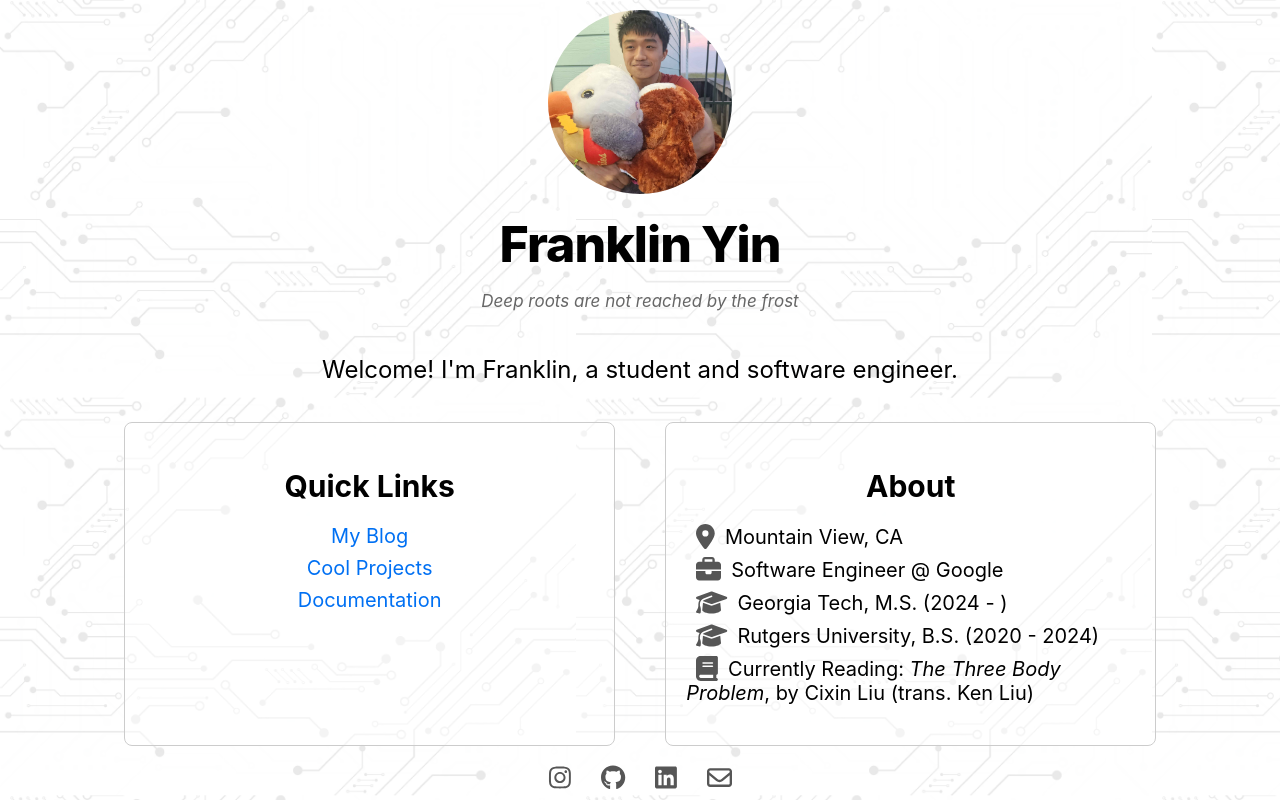
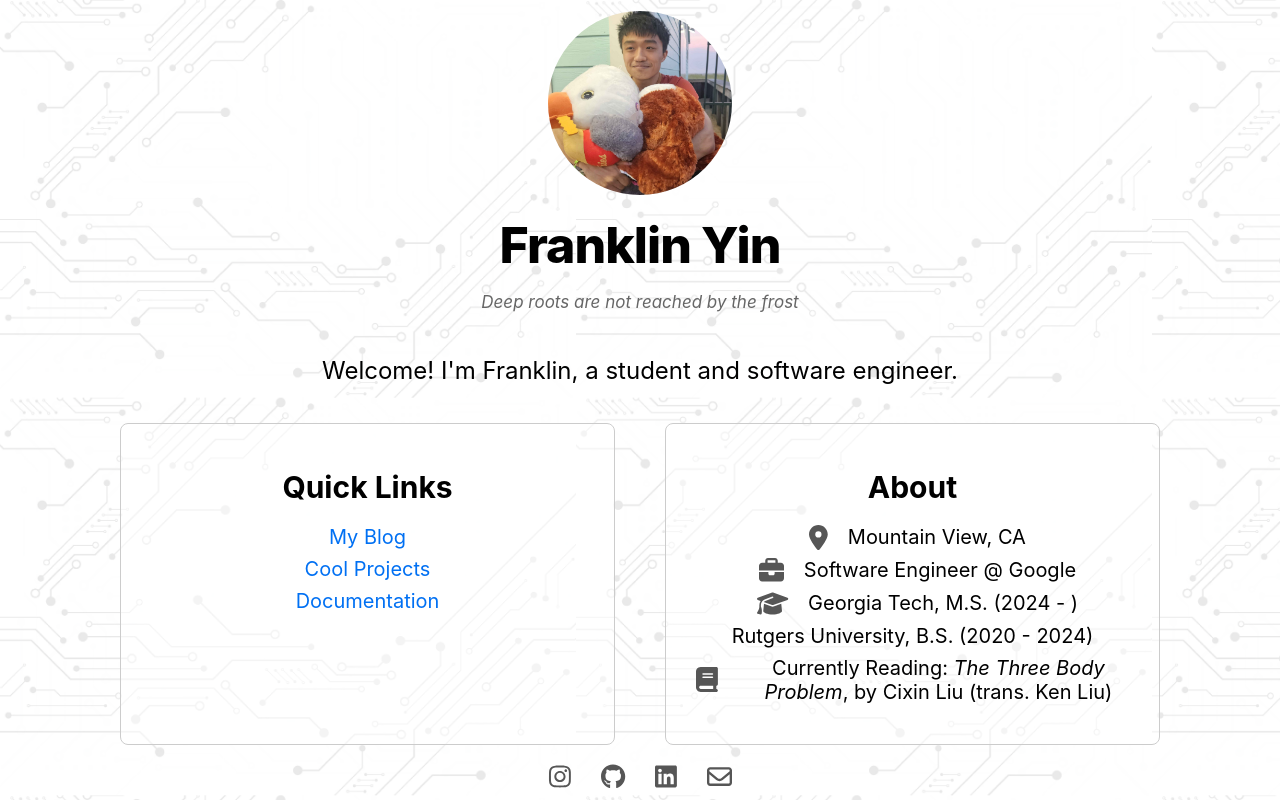
Before and after one commit to Yin4TheWin/personal-website, a Next.js app: page / in a window 1280 px wide. Built offline with nearby package versions, Linux system fonts and the light colour scheme.

Commit message:
center align about me fields

```diff
--- a/pages/index.js
+++ b/pages/index.js
@@ -87,8 +87,7 @@ export default function Home() {
                   <FontAwesomeIcon icon={faGraduationCap} size="lg" className={styles.icon} />
                   <span>Georgia Tech, M.S. (2024 - )</span>
                 </li>
-              <li>
-                  <FontAwesomeIcon icon={faGraduationCap} size="lg" className={styles.icon} />
+                <li>
                   <span>Rutgers University, B.S. (2020 - 2024)</span>
                 </li>
                 <li>
--- a/styles/home.module.css
+++ b/styles/home.module.css
@@ -48,7 +48,11 @@
 }
 
 .aboutPanel li {
-  text-align: left;
+  text-align: center;
+  display: flex;
+  align-items: center;
+  justify-content: center;
+  gap: 10px;
 }
 
 .icon {
@@ -84,6 +88,7 @@
   .center {
     margin: 0rem 4rem;
   }
+
   .panelContainer {
     min-width: 65vw;
   }
```
